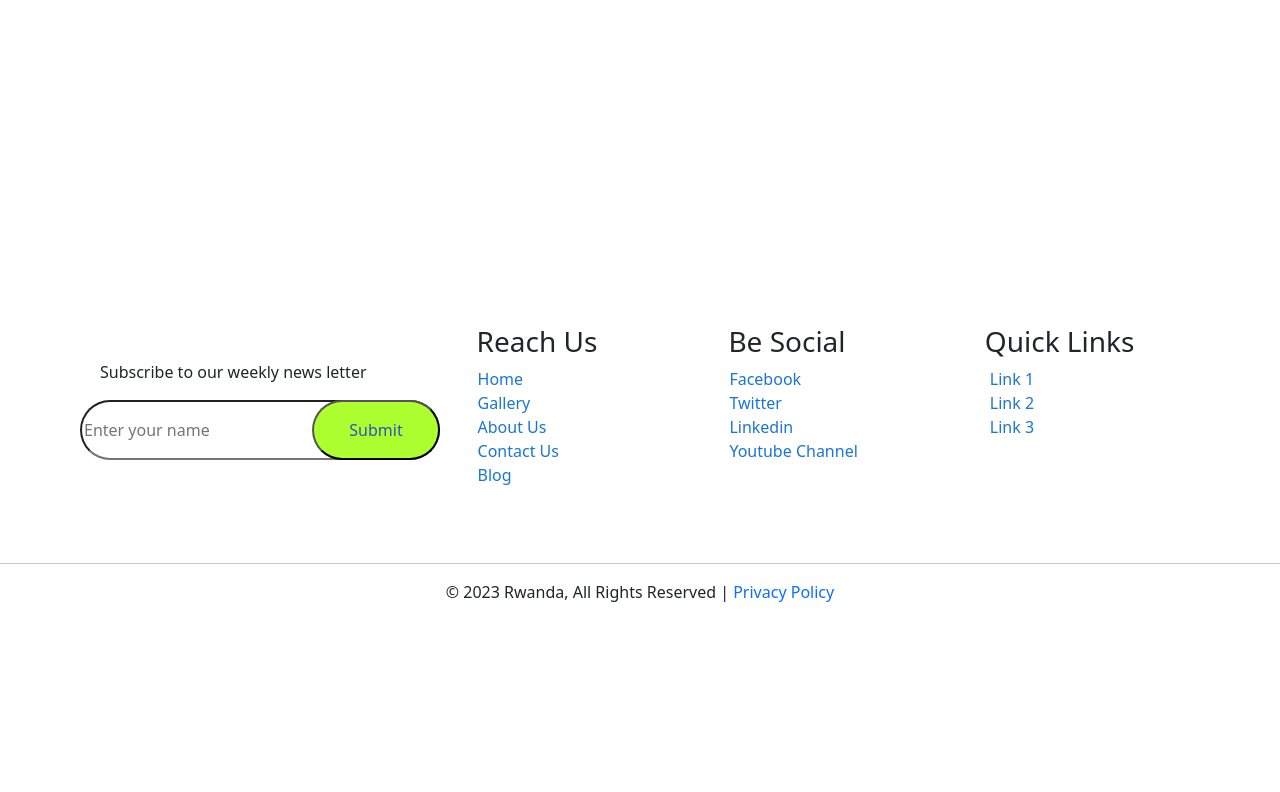
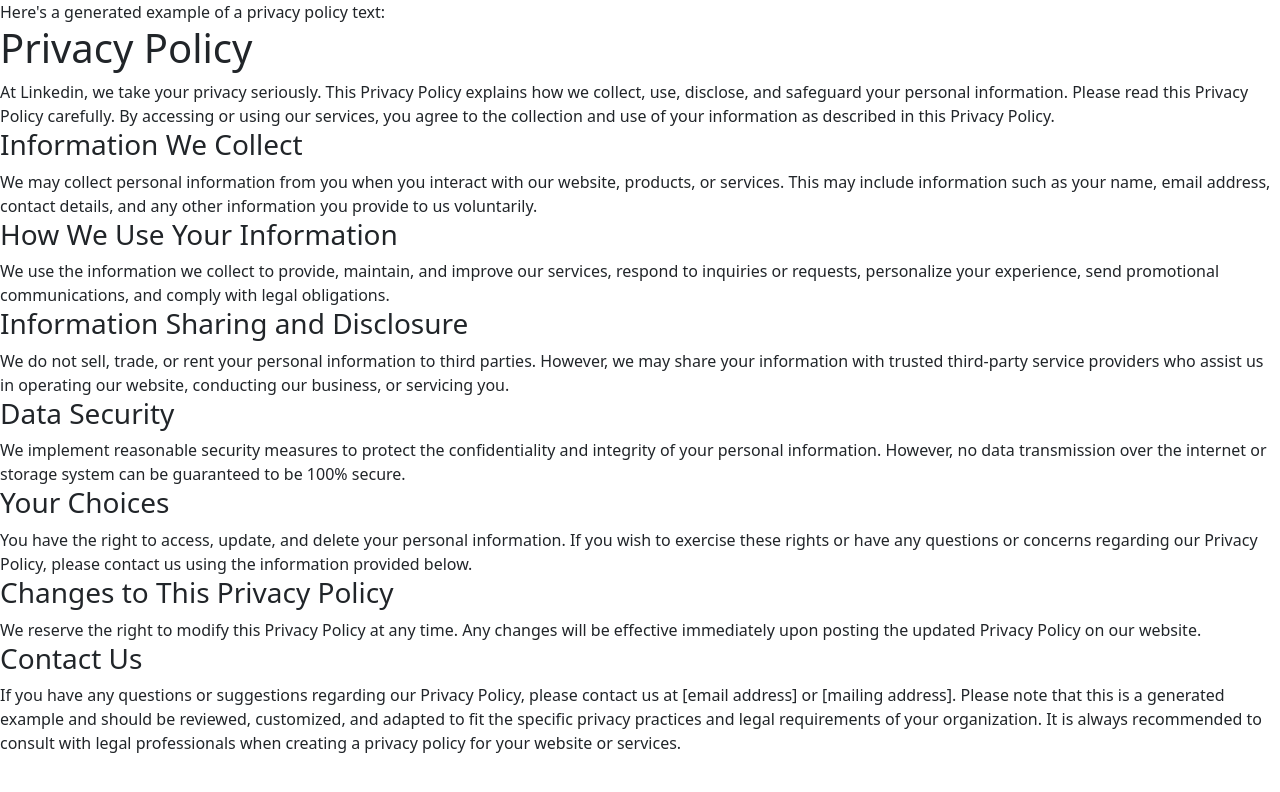
Before and after one commit to habte-selassie/Test_Project, a React (Create React App) app in the folder front/: page / in a window 1280 px wide. Shown: the top 792 px of the page. Built offline with nearby package versions, Linux system fonts and the light colour scheme.

Commit message:
add code to privacy components

```diff
--- a/front/src/index.js
+++ b/front/src/index.js
@@ -9,6 +9,7 @@
 import Body from "./web-components/Body";
 import Stories from "./web-components/Stories";
 import Footer from "./web-components/Footer";
+import PrivacyPolicy from "./web-components/Privacy-Policy";
 
 
 const root = ReactDOM.createRoot(document.getElementById('root'));
@@ -18,6 +19,7 @@
   {/* <About/> */}
   {/* <Body/> */}
   {/* <Stories/> */}
-  <Footer/>
+  {/* <Footer/> */}
+  <PrivacyPolicy />
 </React.StrictMode>
 );
--- a/front/src/web-components/Privacy-Policy.js
+++ b/front/src/web-components/Privacy-Policy.js
@@ -0,0 +1,49 @@
+const PrivacyPolicy = () => {
+    return (
+        <p>
+            Here's a generated example of a privacy policy text:
+
+<h1>Privacy Policy</h1>
+
+At Linkedin, we take your privacy seriously. This Privacy Policy explains how we collect, use, disclose, and safeguard your personal information. Please read this Privacy Policy carefully. By accessing or using our services, you agree to the collection and use of your information as described in this Privacy Policy.
+
+
+<h3>Information We Collect</h3>
+
+We may collect personal information from you when you interact with our website, products, or services. This may include information such as your name, email address, contact details, and any other information you provide to us voluntarily.
+
+
+<h3>How We Use Your Information</h3>
+
+We use the information we collect to provide, maintain, and improve our services, respond to inquiries or requests, personalize your experience, send promotional communications, and comply with legal obligations.
+
+
+<h3>Information Sharing and Disclosure</h3>
+
+We do not sell, trade, or rent your personal information to third parties. However, we may share your information with trusted third-party service providers who assist us in operating our website, conducting our business, or servicing you.
+
+
+<h3>Data Security</h3>
+
+We implement reasonable security measures to protect the confidentiality and integrity of your personal information. However, no data transmission over the internet or storage system can be guaranteed to be 100% secure.
+
+
+<h3>Your Choices</h3>
+
+You have the right to access, update, and delete your personal information. If you wish to exercise these rights or have any questions or concerns regarding our Privacy Policy, please contact us using the information provided below.
+
+
+<h3>Changes to This Privacy Policy</h3>
+
+We reserve the right to modify this Privacy Policy at any time. Any changes will be effective immediately upon posting the updated Privacy Policy on our website.
+
+
+<h3>Contact Us</h3>
+If you have any questions or suggestions regarding our Privacy Policy, please contact us at [email address] or [mailing address].
+
+Please note that this is a generated example and should be reviewed, customized, and adapted to fit the specific privacy practices and legal requirements of your organization. It is always recommended to consult with legal professionals when creating a privacy policy for your website or services.
+        </p>
+     );
+}
+
+export default PrivacyPolicy;
```
